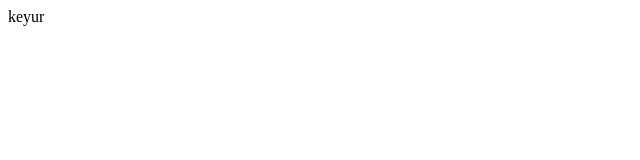
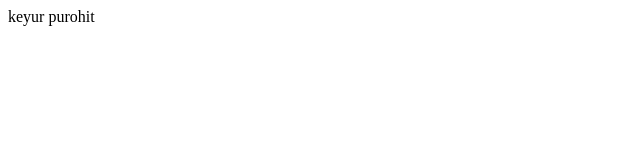
Before and after one commit to akshay12757/keyur01.github.io, a plain HTML site: page index.html in a window 1280 px wide. Shown: the full height of the page, 0-640 px from the left. Drawn offline with Linux system fonts and the light colour scheme.

Commit message:
first commit 1

```diff
--- a/index.html
+++ b/index.html
@@ -6,6 +6,6 @@
     <title>Document</title>
 </head>
 <body>
-    keyur
+    keyur purohit
 </body>
 </html>
```
